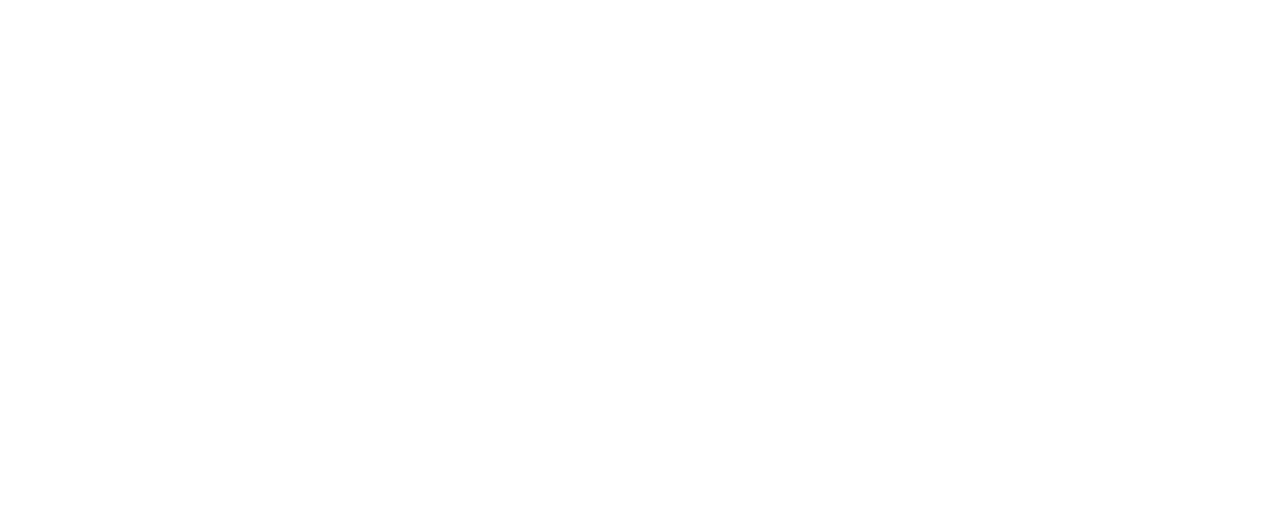
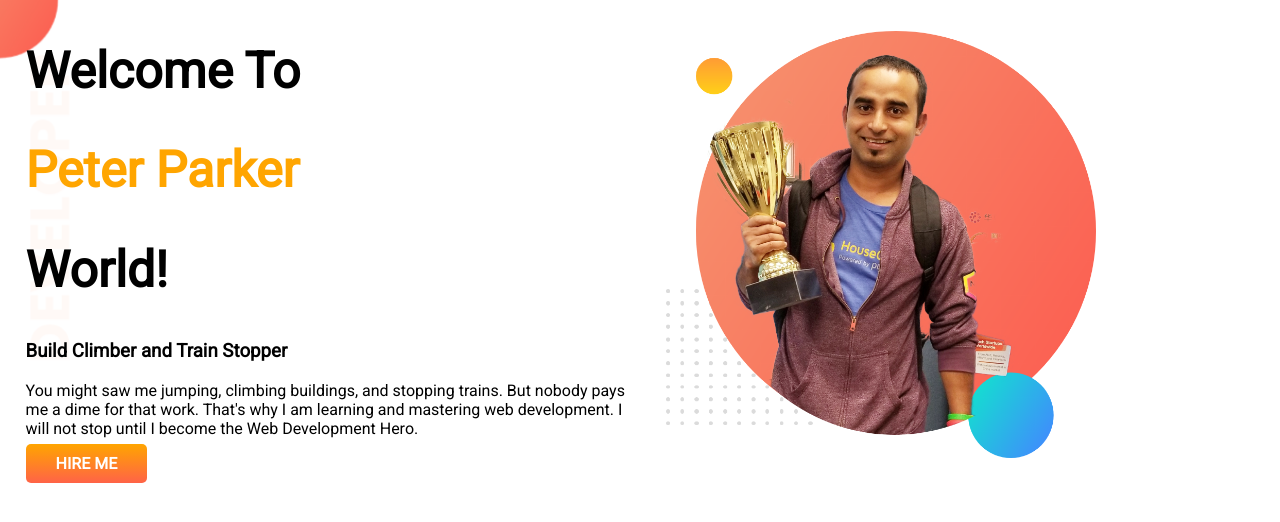
Before and after one commit to Sorna-094/developer2nd, a plain HTML site: page index.html in a window 1280 px wide. Drawn offline with Linux system fonts and the light colour scheme.

Commit message:
1st added

```diff
--- a/index.html
+++ b/index.html
@@ -5,11 +5,33 @@
     <meta charset="UTF-8">
     <meta http-equiv="X-UA-Compatible" content="IE=edge">
     <meta name="viewport" content="width=device-width, initial-scale=1.0">
+    <link rel="preconnect" href="https://fonts.googleapis.com">
+    <link rel="preconnect" href="https://fonts.gstatic.com" crossorigin>
+    <link
+        href="https://fonts.googleapis.com/css2?family=Noto+Sans+Mono:wght@400;700&family=Open+Sans:ital,wght@0,700;1,400&family=Roboto&display=swap"
+        rel="stylesheet">
     <title>Sorna portfolio</title>
     <link rel="stylesheet" href="style.css">
 </head>
 
 <body>
+    <section class="top">
+        <div class="half">
+            <h1>Welcome To</h1>
+            <h1><span class="orange">Peter Parker</span> </h1>
+            <h1>World!</h1>
+            <h3>Build Climber and Train Stopper</h3>
+            <p>You might saw me jumping, climbing buildings, and stopping trains. But nobody pays me a dime for that
+                work. That's why I am learning and mastering web development. I will not stop until I become the Web
+                Development Hero.</p>
+            <a class="link-button" target="_blank" href="https://www.linkedin.com/company/programminghero/">HIRE ME</a>
+
+        </div>
+        <div class="half">
+            <img src="images/A.png" alt="">
+        </div>
+
+    </section>
 
 </body>
 
--- a/style.css
+++ b/style.css
@@ -0,0 +1,44 @@
+body {
+    font-family: 'Noto Sans Mono', monospace;
+    font-family: 'Open Sans', sans-serif;
+    font-family: 'Roboto', sans-serif;
+    margin: 0;
+
+}
+
+h1 {
+    font-size: 50px;
+}
+
+.orange {
+    color: orange;
+}
+
+section {
+    display: flex;
+
+}
+
+.half {
+    width: 50%;
+    padding-left: 2%;
+}
+
+.half img {
+    width: 70%;
+    padding-top: 5%;
+}
+
+.link-button {
+    text-decoration: none;
+    background-image: linear-gradient(orange, tomato);
+    color: white;
+    font-weight: 700;
+    padding: 10px 30px;
+    border-radius: 5px;
+}
+
+.top {
+    background-image: url(images/top-banner.png);
+    background-repeat: no-repeat;
+}
```
Also changed, not shown: ShowOFF/jonkar.png (added), ShowOFF/trophy-removebg-preview.png (added), images/A.png (added), images/dream-bg.png (added), images/exp-bg.png (added), images/jhankar2.png (added), images/my-bg.png (added), images/my-bg2.png (added), images/top-banner.png (added), 7 other files.
